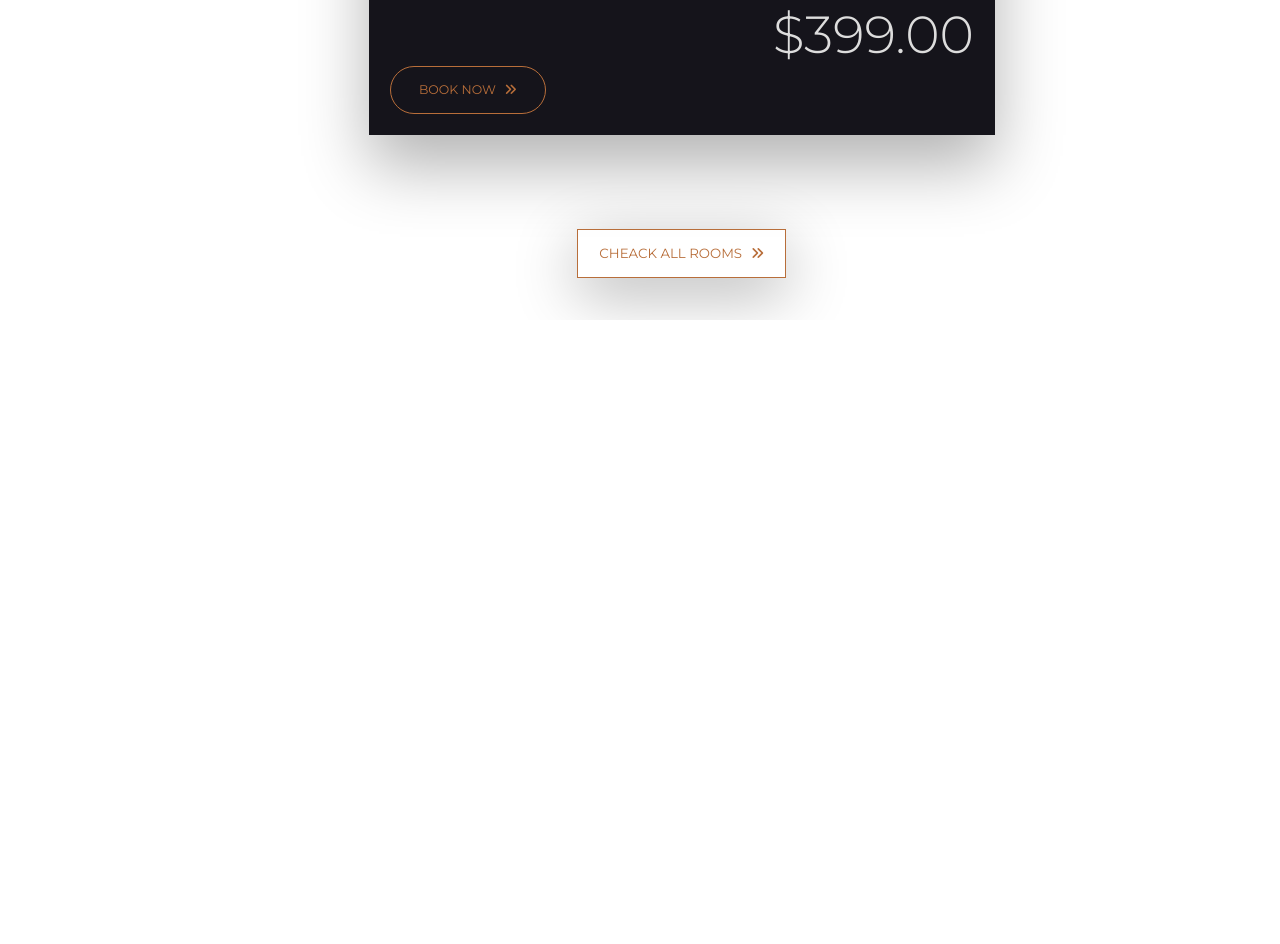
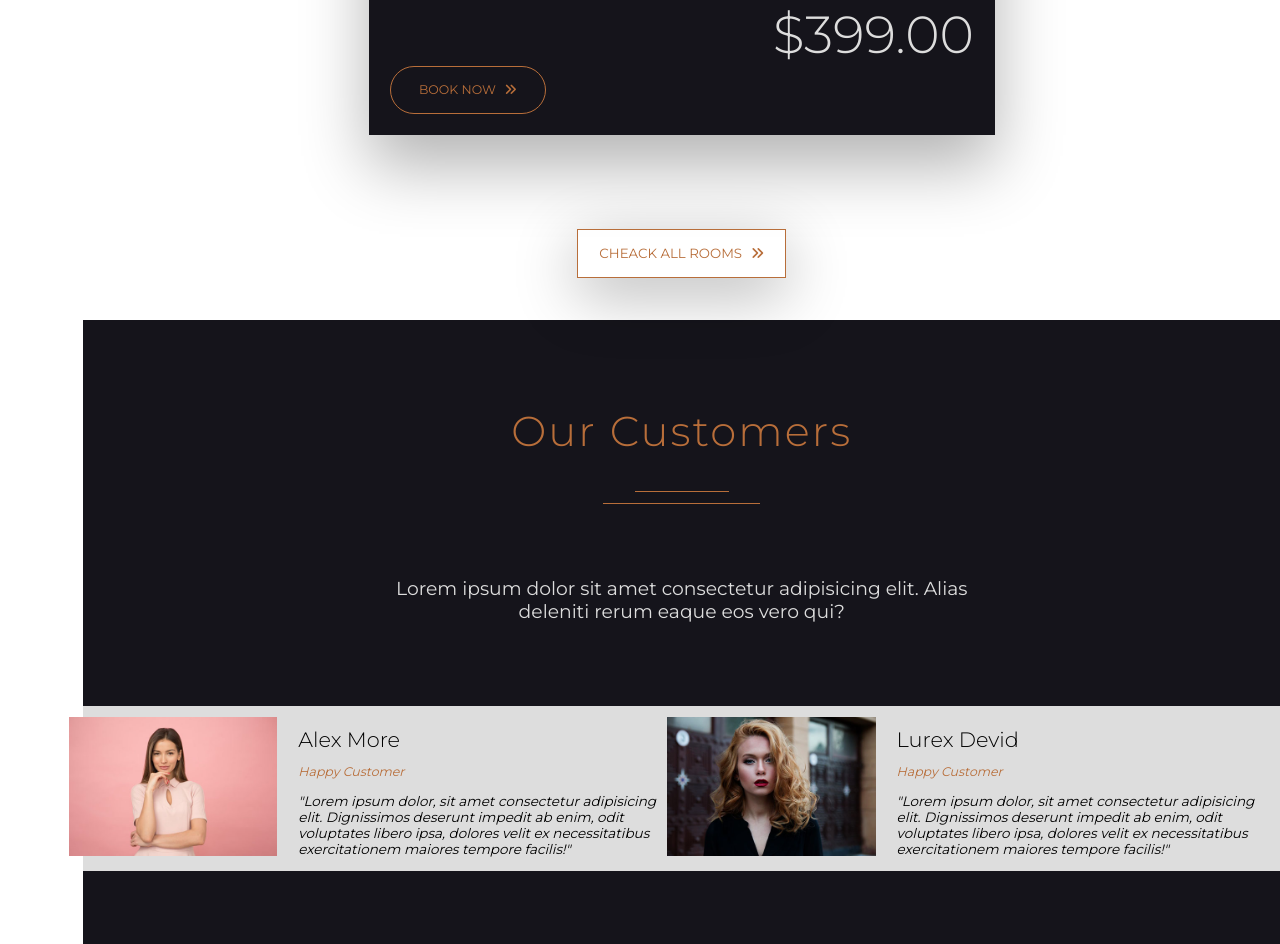
Before and after one commit to AlNomanCSE/Frontend, a plain HTML site: page HTML-CSS-projects/Grand Hotel/index.html in a window 1280 px wide. Shown: the part 4532-5476 px from the top of the page. Before the commit the page ends 4852 px from the top, so only its background shows below. Drawn offline with Linux system fonts and the light colour scheme.

Commit message:
GH- customer section added

```diff
--- a/HTML-CSS-projects/Grand Hotel/index.html
+++ b/HTML-CSS-projects/Grand Hotel/index.html
@@ -224,5 +224,53 @@
       </div>
     </section>
     <!-- end of rooms -->
+
+    <!-- customers -->
+    <section class="customers">
+      <div class="common-header">
+        <h1 class="common-heading">Our Customers</h1>
+        <div class="underline">
+          <div class="small-underline"></div>
+          <div class="big-underline"></div>
+        </div>
+      </div>
+      <p class="customer-pragraph">
+        Lorem ipsum dolor sit amet consectetur adipisicing elit. Alias deleniti
+        rerum eaque eos vero qui?
+      </p>
+      <div class="customer-card-wrapper">
+        <div class="customer-card">
+          <div class="customer-image-warpper">
+            <img src="./images/customer-1.jpeg" class="customer-image" />
+          </div>
+          <div class="customer-info">
+            <h3 class="customer-fullname">Alex More</h3>
+            <p class="customer-pragraph-1">Happy Customer</p>
+            <p class="customer-pragraph-2">
+              "Lorem ipsum dolor, sit amet consectetur adipisicing elit.
+              Dignissimos deserunt impedit ab enim, odit voluptates libero ipsa,
+              dolores velit ex necessitatibus exercitationem maiores tempore
+              facilis!"
+            </p>
+          </div>
+        </div>
+        <div class="customer-card">
+          <div class="customer-image-warpper">
+            <img src="./images/customer-2.jpeg" class="customer-image" />
+          </div>
+          <div class="customer-info">
+            <h3 class="customer-fullname">Lurex Devid</h3>
+            <p class="customer-pragraph-1">Happy Customer</p>
+            <p class="customer-pragraph-2">
+              "Lorem ipsum dolor, sit amet consectetur adipisicing elit.
+              Dignissimos deserunt impedit ab enim, odit voluptates libero ipsa,
+              dolores velit ex necessitatibus exercitationem maiores tempore
+              facilis!"
+            </p>
+          </div>
+        </div>
+      </div>
+    </section>
+    <!--end of customers -->
   </body>
 </html>
--- a/HTML-CSS-projects/Grand Hotel/style.css
+++ b/HTML-CSS-projects/Grand Hotel/style.css
@@ -525,3 +525,56 @@ body {
 }
 
 /* end of rooms */
+
+/* customers */
+.customers {
+    margin-left: 8rem;
+    padding-bottom: 7rem;
+    background-color: #15141b;
+}
+
+.customer-pragraph {
+    font-size: 1.8rem;
+    color: #ddd;
+    width: 50%;
+    margin: 2rem auto 8rem auto;
+    text-align: center;
+}
+
+.customer-card-wrapper {
+    display: flex;
+    justify-content: space-evenly;
+}
+
+.customer-card {
+    width: 60rem;
+    background-color: #ddd;
+    display: flex;
+}
+.customer-image-warpper{
+    margin: auto 0;
+}
+.customer-image {
+    width: 20rem;
+    margin-left: -1.4rem;
+}
+
+.customer-info {
+    padding: 0rem 2rem;
+}
+
+.customer-fullname {
+    font-size: 2rem;
+    font-weight: 300;
+    margin-bottom: 0;
+}
+.customer-pragraph-1{
+    font-size: 1.2rem;
+    font-style: italic;
+    color: #b86e3a;
+}
+.customer-pragraph-2{
+    font-size: 1.3rem;
+    font-style: italic;
+}
+/* end of customers */
```
